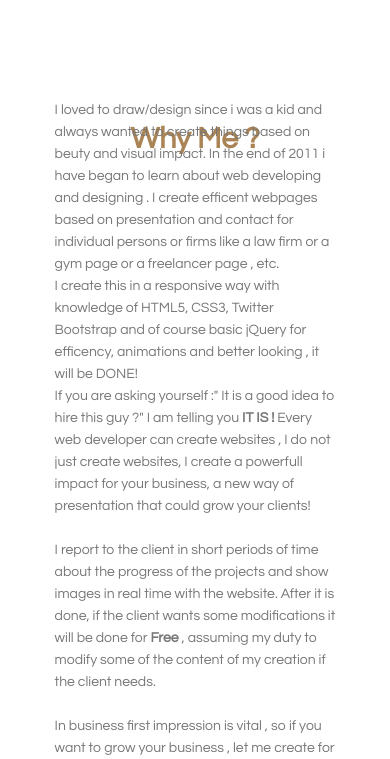
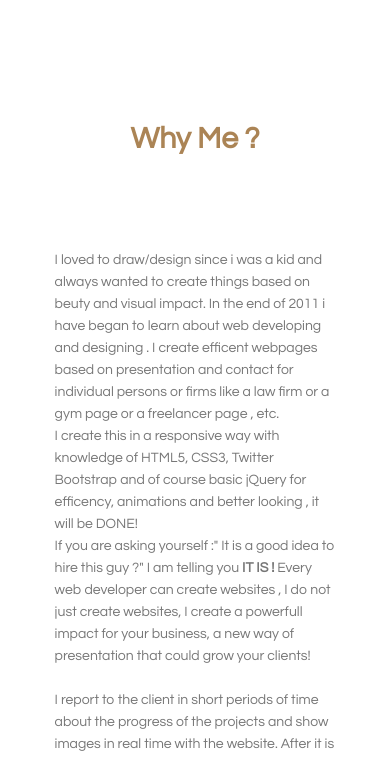
Before and after one commit to webimdesign/webimdesign.github.io, a plain HTML site: page index.html in a window 390 px wide. Shown: the part 3510-4269 px from the top of the page. Drawn offline with nearby package versions, Linux system fonts and the light colour scheme.

Commit message:
Update style-media.css

```diff
--- a/style-media.css
+++ b/style-media.css
@@ -299,7 +299,7 @@
   }
   .whyMe-msg{
     height: 900px;
-    margin-top:-180px;
+    margin-top:-30px;
   }
   .whyMe-msg h6.subtitle{
     font-size: 22px;
```
